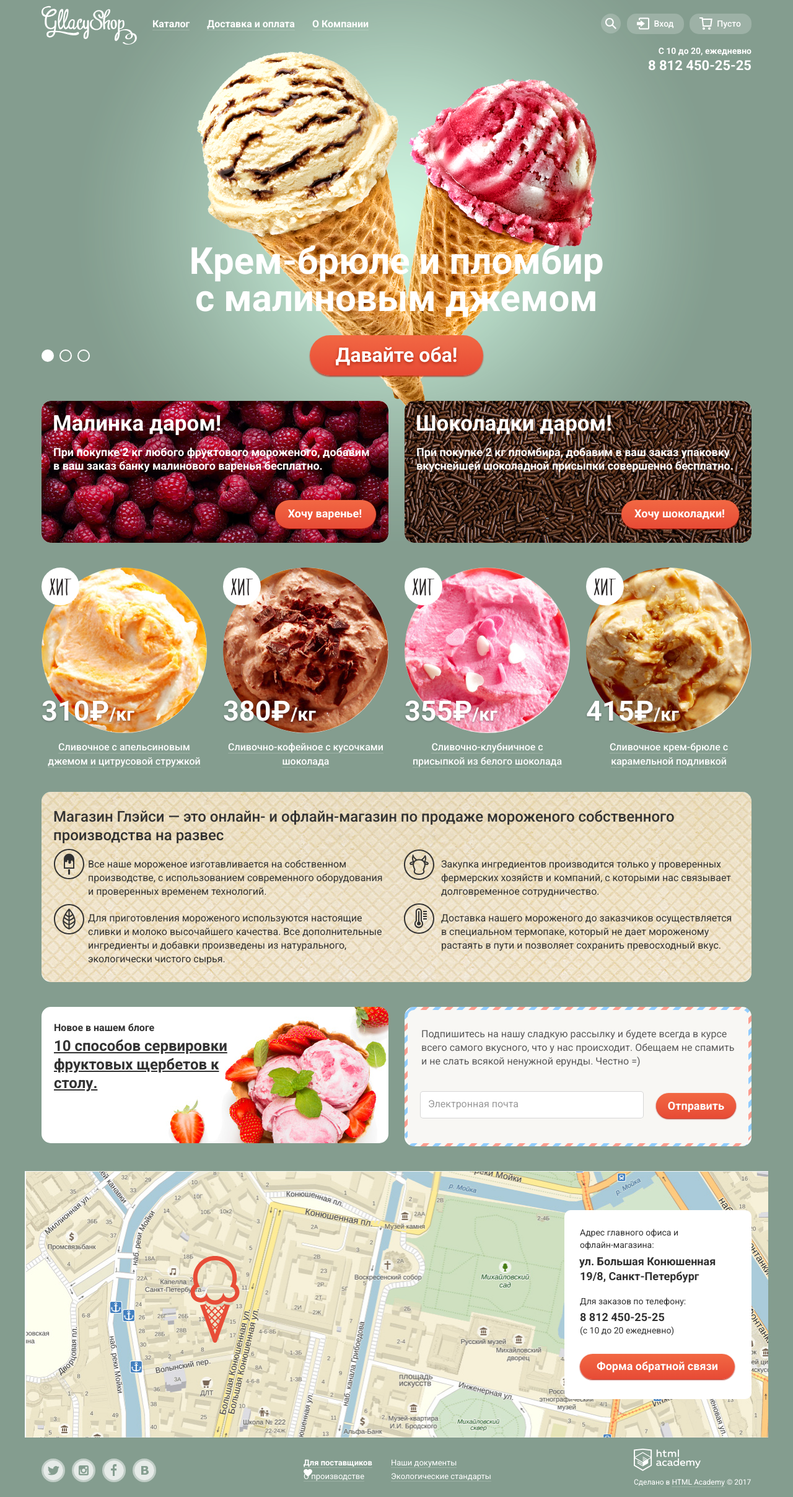
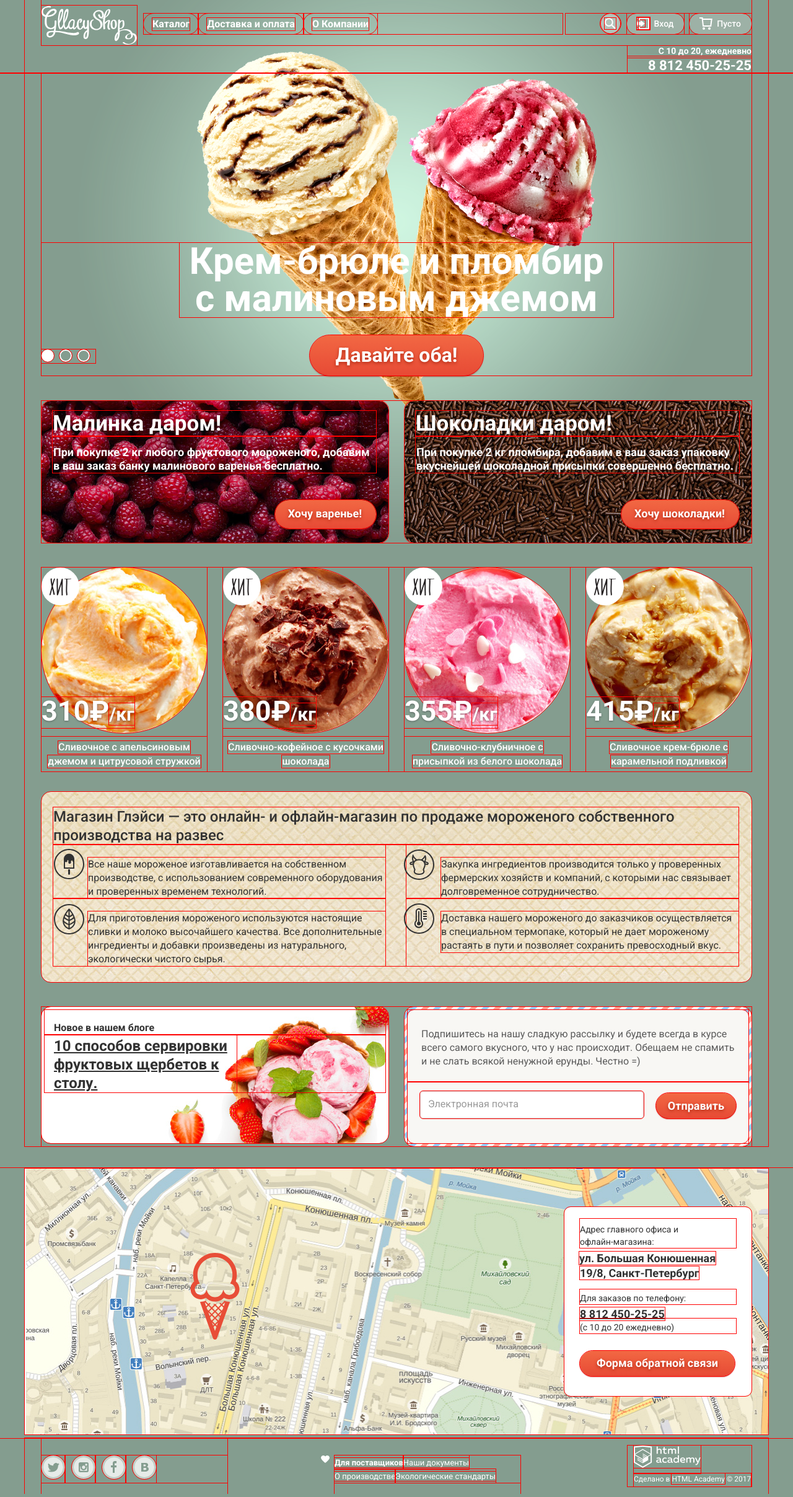
Before and after one commit to eartemova/931007-gllacy, a plain HTML site: page index.html in a window 1280 px wide. Shown: the whole page at 62% size. Drawn offline with Linux system fonts and the light colour scheme.

Commit message:
Update 09.01.18 - footer
Footer Additional Links

```diff
--- a/css/style.css
+++ b/css/style.css
@@ -1,8 +1,7 @@
-/*ВРЕМЕННО ПОСТАВЛЮ - ПОЗЖЕ УБЕРУ
+/*ВРЕМЕННО ПОСТАВЛЮ - ПОЗЖЕ УБЕРУ */
 * {
   outline:1px solid red;
  }
-*/
 
 *,
 *::before,
@@ -34,8 +33,6 @@ body {
   padding: 0 27px;
 }
 
-
-
 /* ОБЩИЕ ПАРАМЕТРЫ ТЕГОВ*/
 
 img {
@@ -59,11 +56,11 @@ img {
 }
 .placeholder-field:hover {
   border-color: rgba(154, 154, 154, 0.52);
-  border-width: 2px;
+  box-shadow: 0 0 0 1px rgba(154, 154, 154, 0.52);
 }
 .placeholder-field:focus {
   border-color: rgba(46, 136, 228, 0.52);
-  border-width: 2px;
+  box-shadow: 0 0 0 1px rgba(46, 136, 228, 0.52);
 }
 .placeholder-field::-webkit-input-placeholder {
   color: #999999;
@@ -115,13 +112,14 @@ img {
 }
 .link-dark {
   color: #323232;
+  text-decoration:none;
 }
 .link-light:hover,.link-light:active {
   color: #e84d37
 }
 
 /* !!! УБРАТЬ-ОБЩИЕ ПАРАМЕТРЫ ССЫЛОК*/
-
+/*
 a {
   text-decoration:none ;
   color: #ffffff;
@@ -132,7 +130,7 @@ a:active {
 a:hover {
   color: #ffbc9e;
 }
-
+*/
 /*--------СЛАЙДЕР-------*/
 
 .site-wrapper {
@@ -204,15 +202,13 @@ a:hover {
 }
 .button:hover {
   color: #fefefe;
+  box-shadow: 0px 1px 2px 0 #ac1000;
   -webkit-box-shadow: 0px 1px 2px 0 #ac1000;
           box-shadow: 0px 1px 2px 0 #ac1000;
-  background-image: -webkit-gradient(linear, left bottom, left top, from(#e74a35), to(#f26843)), -webkit-gradient(linear, left top, left bottom, from(rgba(255, 255, 255, 0.2)), to(rgba(255, 255, 255, 0.2)));
-  background-image: -webkit-linear-gradient(bottom, #e74a35, #f26843), -webkit-linear-gradient(top, rgba(255, 255, 255, 0.2), rgba(255, 255, 255, 0.2));
-  background-image: -o-linear-gradient(bottom, #e74a35, #f26843), -o-linear-gradient(top, rgba(255, 255, 255, 0.2), rgba(255, 255, 255, 0.2));
-  background-image: linear-gradient(to top, #e74a35, #f26843), linear-gradient(to bottom, rgba(255, 255, 255, 0.2), rgba(255, 255, 255, 0.2));
+  background-image: linear-gradient(#f58669, #ec6f5e);
   border: none;
   color: #ffffff;
-  text-shadow: 0px 2px 5px var(--rusty-red-76);
+  box-shadow: 0 2px 2px #ac1000;
 }
 .button:active {
   color: #fceeec;
@@ -355,6 +351,11 @@ a:hover {
   font-size: 16px;
   width: 676px;
 }
+.site-navigation a {
+  text-decoration:none;
+  color:
+
+}
 .current {
   display: block;
   padding-top:7px;
@@ -376,6 +377,8 @@ a:hover {
   padding-right:14px;
   border-radius: 23px;
   padding-bottom:7px;
+  text-decoration:none;
+  color: #ffffff;
 }
 li .menu-item {
   padding-bottom: 1px;
@@ -389,14 +392,16 @@ li .menu-item {
   border-radius: 23px;
   padding-bottom:7px;
   background-color: #f7f6f3;
-  color: #333333;
+  color: #333333
 }
 .menu-item > a:active {
   -webkit-box-shadow: inset 0px 2px 1px 0 #696969;
           box-shadow: inset 0px 2px 1px 0 #696969;
   background-color: #ededed;
 }
+
 /*мостик*/
+
 .catalog::after {
   content: "";
   position: absolute;
@@ -466,7 +471,7 @@ li .menu-item {
 .sub-menu li:first-child a:active {
   background-color: #f6b5a5;
 }
-.sub-menu li:first-child::after {
+.sub-menu-link-b::after {
   position: absolute;
   content: "";
   width: 128px;
@@ -581,7 +586,7 @@ a.sub-menu-current {
   text-align: left;
   vertical-align: middle;
 }
-.basket-table .td2 img {
+.td2 img {
   min-width: 33px;
   min-height:33px;
   border-radius: 100%;
@@ -651,14 +656,15 @@ a.sub-menu-current {
   background-color: rgba(255, 255, 255, 0.2);
   z-index: 100;
 }
-.user-search::after {
+.user-search-hover::before {
   content: "";
   position: absolute;
   display: block;
   text-align: center;
-  height: 15px;
+  min-height: 15px;
   width: 100%;
   z-index: 5;
+  top:-10px;
 }
 .user-search-hover {
   display: none;
@@ -667,6 +673,8 @@ a.sub-menu-current {
   right: 0px;
   width: 341px;
   height: 84px;
+}
+.user-search-form {
   border-radius: 5px;
   -webkit-box-shadow: 0px 20px 20px 0 rgba(0, 0, 0, 0.4);
           box-shadow: 0px 20px 20px 0 rgba(0, 0, 0, 0.4);
@@ -683,13 +691,46 @@ a.sub-menu-current {
 .user-search:hover .user-search-hover {
   display: block;
 }
+.button-search:active .user-search-hover {
+  display: block;
+}
 .user-search:hover path {
   fill: #323232;
 }
 .user-search:hover {
     background-color: #f8f7f4;
 }
-
+.button-search {
+  display: block;
+  position: absolute;
+  border: 0;
+  width: 32px;
+  height: 32px;
+  border-radius: 32px;
+  padding: 7px;
+  background-color:rgba(255, 255, 255, 0.2);
+  top:50%;
+  left: 50%;
+  margin-top: -16px;
+  margin-left: -17px;
+}
+.button-search:active .user-search-hover {
+  display: block;
+}
+.button-login {
+  display: block;
+  border: 0;
+  padding-left: 44px;
+  padding-right: 17px;
+  padding-top: 8px;
+  padding-bottom: 9px;
+  border-radius: 15px;
+  color: #ffffff;
+  font-weight: 500;
+  font-size: 14px;
+  line-height: 16px;
+  background-color: rgba(255, 255, 255, 0.2);
+}
 /*КРАСНАЯ КНОПКА (ФОРМЫ, ССЫЛКИ)*/
 
 .button-red {
@@ -708,16 +749,16 @@ a.sub-menu-current {
   cursor: pointer;
   border: none;
   margin:0;
+  text-decoration: none;
+  text-shadow: 0 2px 5px rgba(160, 32, 11, 0.76);
 }
 .button-red:hover {
-  color: #fefefe;
+  color: #ffffff;
   -webkit-box-shadow: 0px 1px 2px 0 #ac1000;
           box-shadow: 0px 1px 2px 0 #ac1000;
-  background-image: -webkit-gradient(linear, left bottom, left top, from(#e74a35), to(#f26843)), -webkit-gradient(linear, left top, left bottom, from(rgba(255, 255, 255, 0.2)), to(rgba(255, 255, 255, 0.2)));
-  background-image: -webkit-linear-gradient(bottom, #e74a35, #f26843), -webkit-linear-gradient(top, rgba(255, 255, 255, 0.2), rgba(255, 255, 255, 0.2));
-  background-image: -o-linear-gradient(bottom, #e74a35, #f26843), -o-linear-gradient(top, rgba(255, 255, 255, 0.2), rgba(255, 255, 255, 0.2));
-  background-image: linear-gradient(to top, #e74a35, #f26843), linear-gradient(to bottom, rgba(255, 255, 255, 0.2), rgba(255, 255, 255, 0.2));
+  background-image: linear-gradient(#f58669, #ec6f5e);
   border: none;
+  box-shadow: 0 2px 2px #ac1000;
 }
 .button-red:active {
   color: #fceeec;
@@ -755,6 +796,11 @@ a.sub-menu-current {
   line-height: 24px;
   margin-top: 4px;
   margin-bottom: 0px;
+  text-decoration: none;
+  color: #ffffff;
+}
+.timetable-phone a:hover {
+  color: #ffbc9e;
 }
 .timetable-phone span {
   margin: 0;
@@ -795,17 +841,6 @@ a.sub-menu-current {
   display: block;
   position: relative;
   margin-right: 9px;
-}
-.user-login span {
-  display: block;
-  position: relative;
-  margin: 0;
-  padding-left: 44px;
-  padding-right: 17px;
-  padding-top: 8px;
-  padding-bottom: 9px;
-  border-radius: 15px;
-  background-color: rgba(255, 255, 255, 0.2);
 }
 .user-login svg {
   content: "";
@@ -839,9 +874,11 @@ a.sub-menu-current {
 }
 .user-login:hover .user-login-hover {
   display: block;
-}
-.user-login:hover .user-login span  {
+  color: #323232;
+}
+.user-login:hover .button-login  {
   background-color:#f8f7f4;
+  color: #323232;
 }
 .user-login:hover svg {
   fill:#323232;
@@ -914,7 +951,9 @@ a.sub-menu-current {
   text-align: left;
   line-height: 20px;
 }
+
 /*АКЦИИ*/
+
 .toppings {
   display: -webkit-box;
   display: -ms-flexbox;
@@ -977,7 +1016,9 @@ a.sub-menu-current {
   border-radius: 24px;
   margin-top: 44px;
 }
+
 /*КАТАЛОГ*/
+
 .top-sales {
   display: block;
   border: 0;
@@ -1031,10 +1072,13 @@ a.sub-menu-current {
   font-size: 16px;
   font-weight: 500;
   border-bottom: 1px solid rgba(255, 255, 255, 0.2);
+  color: #ffffff;
+  text-decoration: none;
 }
 .catalog-item a:hover,
 .catalog-item a:active {
   border-bottom: 1px solid rgba(255,188,158, 0.3);
+  color: #ffbc9e;
 }
 .catalog-item-content img {
   border-radius: 134px;
@@ -1098,6 +1142,13 @@ a.sub-menu-current {
   font-style: normal;
   margin-top: 336px;
   margin-left: 45px;
+  text-decoration: none;
+}
+.catalog-button.button-red:hover {
+  color: #ffffff;
+}
+.catalog-button.button-red:active {
+  color: #fceeec;
 }
 .catalog-item-hover {
   display: none;
@@ -1379,12 +1430,12 @@ a.sub-menu-current {
 
 /*КАРТА, АДРЕС, ФОРМА ОБРАТНОЙ СВЯЗИ*/
 
-.main_map {
+.main-map {
   display: inline-block;
   position: relative;
   text-align: center;
   width: 100%;
-  margin-top: 40px;
+  margin-top: 35px;
 }
 .off-shop-address::before{
   content: "";
@@ -1656,56 +1707,37 @@ a.feedback.button-red:outline {
   min-height: 90px;
 }
 .footer-additional {
-  display: block;
-  position: relative;
-}
-.footer-additional {
-  display: -webkit-box;
-  display: -ms-flexbox;
+  margin-top: 28px;
+}
+.footer-links {
   display: flex;
-  -webkit-box-orient: horizontal;
-  -webkit-box-direction: normal;
-      -ms-flex-direction: row;
-          flex-direction: row;
-  -webkit-box-pack: start;
-      -ms-flex-pack: start;
-          justify-content: flex-start;
-  width: 400px;
-  -ms-flex-wrap: wrap;
-      flex-wrap: wrap;
-  margin-top: 28px;
-  vertical-align: middle;
-  padding-left: 0;
-  margin-left: 0;
-  border: 0;
-  -webkit-box-align: start;
-      -ms-flex-align: start;
-          align-items: flex-start;
-}
-.footer-links-left {
-  display: inline-block;
-  width: 130px;
-  margin-top: -5px;
-  padding-right: 10px;
-}
-.footer-links-right {
-  display: inline-block;
-  width: 190px;
-  margin-top: -5px;
-  padding-left: 11px;
-}
+  flex-direction: row;
+  flex-wrap: wrap;
+  list-style: none;
+  padding: 0;
+  margin: 0;
+  width: 300px;
+  position: relative;
+}
+.footer-links li:nth-child(even){
+  flex-grow: : 2;
+}
+.footer-links li:nth-child(odd){
+  flex-grow: : 3;
+}
+
 .footer-additional a {
   font-size: 13px;
   line-height: 19px;
   color: #ffffff;
-}
-.footer-additional span {
-  border-bottom: 1px solid rgba(255, 255, 255, 0.2);
-}
-.footer-links-left span:hover,.footer-links-left span:hover,
-.footer-links-left span:active,.footer-links-right span:active,
+  margin: 0;
+  padding: 0;
+  text-decoration: none;
+}
 .footer-copyright a:last-child:hover,
-.footer-copyright a:last-child:active {
+.footer-copyright a:last-child:active,
+.footer-additional a:hover,
+.footer-additional a:active {
   border-color: rgba(255,188,158, 0.3);
 }
 .footer-additional a:hover {
@@ -1723,8 +1755,8 @@ a.footer-links-bold {
   background-image: url("../img/icons/heart.svg");
   background-repeat: no-repeat;
   background-position: 0 0;
-  x: 0;
-  y: 0;
+  top: 0;
+  left: -22px;
 }
 .footer-copyright {
   display: -webkit-box;
@@ -1741,6 +1773,9 @@ a.footer-links-bold {
 .footer-copyright a:last-child {
     border-bottom: 1px solid rgba(255, 255, 255, 0.2);
     padding-top: 2px;
+    text-decoration: none;
+    color: #ffffff;
+
 }
 .footer-copyright a:active {
   color:#ffbc9e;
@@ -1881,7 +1916,7 @@ input[type="radio"].visually-hidden {
   overflow: hidden;
 }
 
-  /* cream_ice_cream-text - 2 СТРАНИЦА*/
+  /* 2 СТРАНИЦА - cream_ice_cream.html */
 
 .page-title {
   font-size: 35px;
@@ -1918,6 +1953,8 @@ h1.page-title {
 }
 .breadcrumbs a {
   border-bottom: 1px solid rgba(255, 255, 255, 0.2);
+  text-decoration: none;
+  color: #ffffff;
 }
 .breadcrumbs li {
   position: relative;
@@ -1934,6 +1971,7 @@ h1.page-title {
 .breadcrumbs a:hover,
 .breadcrumbs a:active {
   border-bottom: 1px solid rgba(255,188,158, 0.3);
+  color: #ffbc9e;
 }
 
 /*ФИЛЬТРЫ*/
--- a/index.html
+++ b/index.html
@@ -21,34 +21,35 @@
                   <ul class="site-navigation">
                      <li class="menu-item catalog">
                         <a class="catalog-link" href="#"><span>Каталог</span></a>
-                        <ul class="sub-menu">
-                           <li><a href="#"><b>Новинки</b></a></li>
-                           <li><a href="cream_ice_cream.html">Сливочное</a></li>
-                           <li><a href="#">Щербеты</a></li>
-                           <li><a href="#">Фруктовый лед</a></li>
-                           <li><a href="#">Мелорин</a></li>
+                        <ul class="sub-menu ">
+                           <li class="sub-menu-link sub-menu-link-b"><a href="#">Новинки</a></li>
+                           <li class="sub-menu-link link-dark"><a href="cream_ice_cream.html">Сливочное</a></li>
+                           <li class="sub-menu-link link-dark"><a href="#">Щербеты</a></li>
+                           <li class="sub-menu-link link-dark"><a href="#">Фруктовый лед</a></li>
+                           <li class="sub-menu-link link-dark"><a href="#">Мелорин</a></li>
                         </ul>
                      </li>
                      <li class="menu-item"><a href="#"><span>Доставка и оплата</span></a></li>
                      <li class="menu-item"><a href="#"><span>О Компании</span></a></li>
                   </ul>
                   <ul class="user-navigation">
-                     <li>
-                        <div class="user-search" tabindex="0" >
-                           <span class="visually-hidden">Поиск</span>
-                           <svg xmlns="http://www.w3.org/2000/svg" viewBox="0 0 17 17">
-                              <path fill="#FFF" d="M16.958 15.527L11.75 10.32C12.533 9.247 13 7.93 13 6.5 13 2.91 10.09 0 6.5 0S0 2.91 0 6.5 2.91 13 6.5 13c1.438 0 2.763-.473 3.839-1.263l5.205 5.204 1.414-1.414zM6.5 11C4.019 11 2 8.981 2 6.5S4.019 2 6.5 2 11 4.019 11 6.5 8.981 11 6.5 11z"/>
-                           </svg>
-                           <div>
-                              <form class="user-search-hover" action="http://google.com" method="get" target="_blank">
+                     <li class="user-search">
+                        <button type="button" class="button-search">
+                          <svg xmlns="http://www.w3.org/2000/svg" viewBox="0 0 17 17">
+                           <path fill="#FFF" d="M16.958 15.527L11.75 10.32C12.533 9.247 13 7.93 13 6.5 13 2.91 10.09 0 6.5 0S0 2.91 0 6.5 2.91 13 6.5 13c1.438 0 2.763-.473 3.839-1.263l5.205 5.204 1.414-1.414zM6.5 11C4.019 11 2 8.981 2 6.5S4.019 2 6.5 2 11 4.019 11 6.5 8.981 11 6.5 11z"/>
+                        </svg>
+                          <span class="visually-hidden">Поиск</span>
+                        </button>
+                        <div class="user-search-hover">
+                              <form class="user-search-form"  action="http://google.com" method="get" target="_blank" >
+                                <label class="visually-hidden" for="search-field">Что ищем?</label>
                                  <input class="search-field-form placeholder-field" id="search-field" type=search required placeholder="Что ищем?">
-                                 <label class="visually-hidden" for="search-field">Что ищем?</label>
+
                               </form>
-                           </div>
                         </div>
-                     </li>
+                    </li>
                      <li class="user-login">
-                        <span>
+                        <button class="button-login">
                            <svg xmlns="http://www.w3.org/2000/svg" viewBox="0 0 21 19">
                               <g class="h">
                                  <path fill="transparent" d="M0 0h21v19H0z"/>
@@ -57,7 +58,7 @@
                               </g>
                            </svg>
                            Вход
-                        </span>
+                        </button>
                         <div class="user-login-hover">
                            <form  action="https://echo.htmlacademy.ru/" method="post">
                               <input class="email-login-field placeholder-field" type="email" placeholder="Электронная почта" required>
@@ -87,9 +88,9 @@
             <div class="container">
                <section class="slider">
                   <div class="slider-controls">
-                     <label for="product-1">First</label>
-                     <label for="product-2">Second</label>
-                     <label for="product-3">Third</label>
+                     <label for="product-1">Первый</label>
+                     <label for="product-2">Второй</label>
+                     <label for="product-3">Третий</label>
                   </div>
                   <ul class="slider-list">
                      <li class="slider-item slide" id="slide1">
@@ -212,7 +213,7 @@
                   </section>
                </div>
             </div>
-            <div class="main_map" id="map">
+            <div class="main-map" id="map">
                <h3 class="visually-hidden">Карта, адрес и форма обратной связи</h3>
                <div class="container">
                   <address class="off-shop-address">
@@ -243,14 +244,12 @@
             </div>
             <section class="footer-additional">
                <h3 class="visually-hidden"> Дополнительная информация</h3>
-               <div class="footer-links-left">
-                  <a class="footer-link-item footer-links-bold" href="#"><span>Для поставщиков</span></a>
-                  <a class="footer-link-item"  href="#"><span>О производстве</span></a>
-               </div>
-               <div class="footer-links-right">
-                  <a class="footer-link-item" href="#"><span>Наши документы</span></a>
-                  <a class="footer-link-item" href="#"><span>Экологические стандарты</span></a>
-               </div>
+               <ul class="footer-links">
+                  <li><a class="footer-link-item footer-links-bold" href="#">Для поставщиков</a></li>
+                  <li><a class="footer-link-item" href="#">Наши документы</a></li>
+                  <li><a class="footer-link-item"  href="#">О производстве</a></li>
+                  <li><a class="footer-link-item" href="#">Экологические стандарты</a></li>
+               </ul>
             </section>
             <p class="footer-copyright">
                <a href="https://htmlacademy.ru/intensive/htmlcss"><img src="img/icons/logo-htmlacademy.svg" width="108" height="39" alt="Pictogram HTML Academy"></a>
--- a/js/external.js
+++ b/js/external.js
@@ -54,5 +54,5 @@ var button = document.querySelector(".feedback");
                 popup.classList.remove("modal-show");
                 popup.classList.remove("modal-error");
               }
-            }
-          });
+          }
+        });
```
Also changed, not shown: cream_ice_cream.html (+13 -13 lines).
